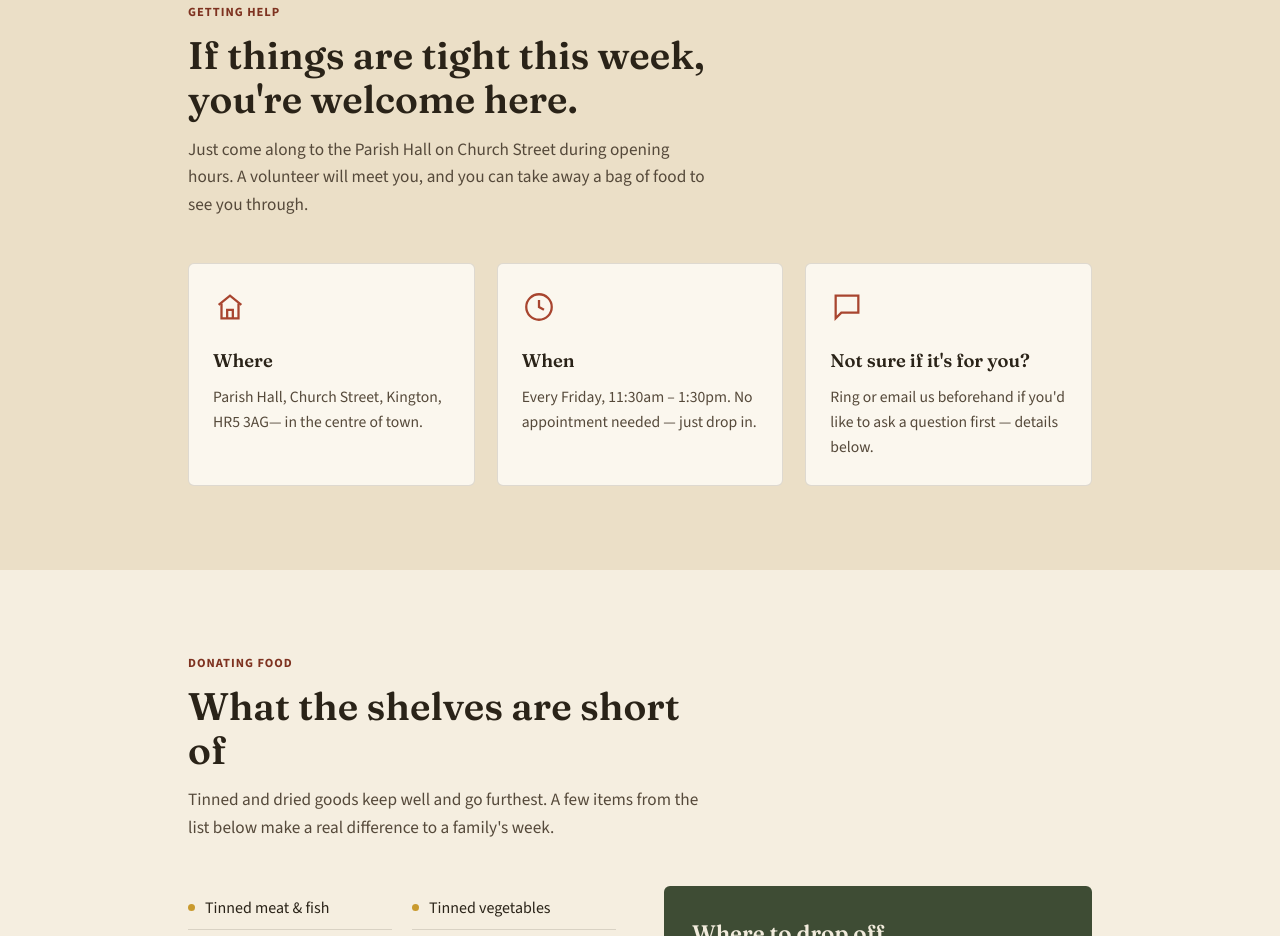
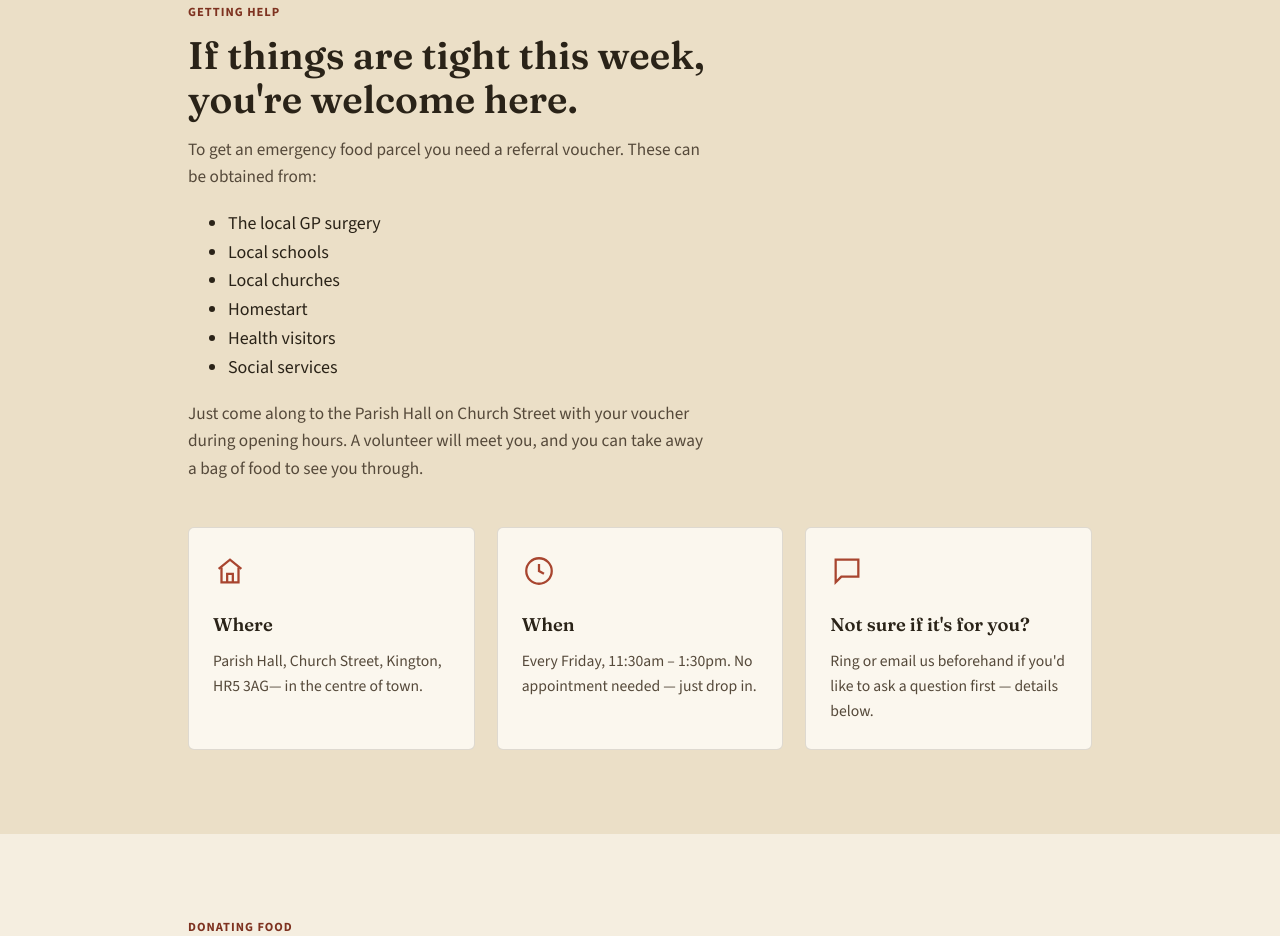
Before and after one commit to magicobject/kingtonfoodbank, a plain HTML site: page kington-foodbank.html in a window 1280 px wide. Shown: the part 792-1728 px from the top of the page. Drawn offline with nearby package versions, Linux system fonts and the light colour scheme.

Commit message:
Minor changes

```diff
--- a/kington-foodbank.html
+++ b/kington-foodbank.html
@@ -467,7 +467,16 @@
       <div class="section-head">
         <div class="kicker">Getting help</div>
         <h2>If things are tight this week, you're welcome here.</h2>
-        <p>Just come along to the Parish Hall on Church Street during opening hours. A volunteer will meet you, and you can take away a bag of food to see you through.</p>
+        <p>To get an emergency food parcel you need a referral voucher. These can be obtained from:</p>
+        <ul>
+          <li>The local GP surgery</li>
+          <li>Local schools</li>
+          <li>Local churches</li>
+          <li>Homestart</li>
+          <li>Health visitors</li>
+          <li>Social services</li>
+        </ul>
+        <p>Just come along to the Parish Hall on Church Street with your voucher during opening hours. A volunteer will meet you, and you can take away a bag of food to see you through.</p>
       </div>
       <div class="info-grid">
         <div class="info-card">
```
